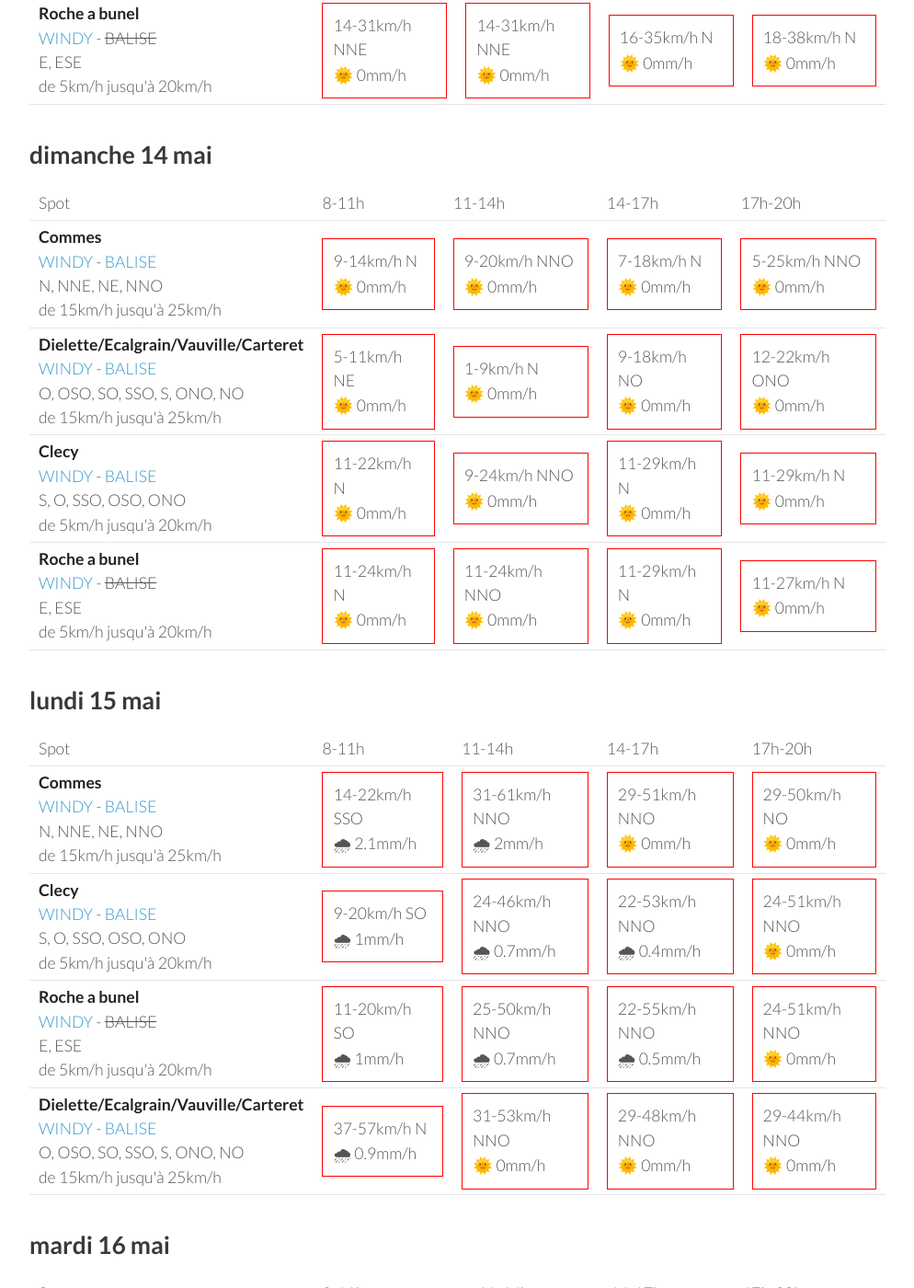
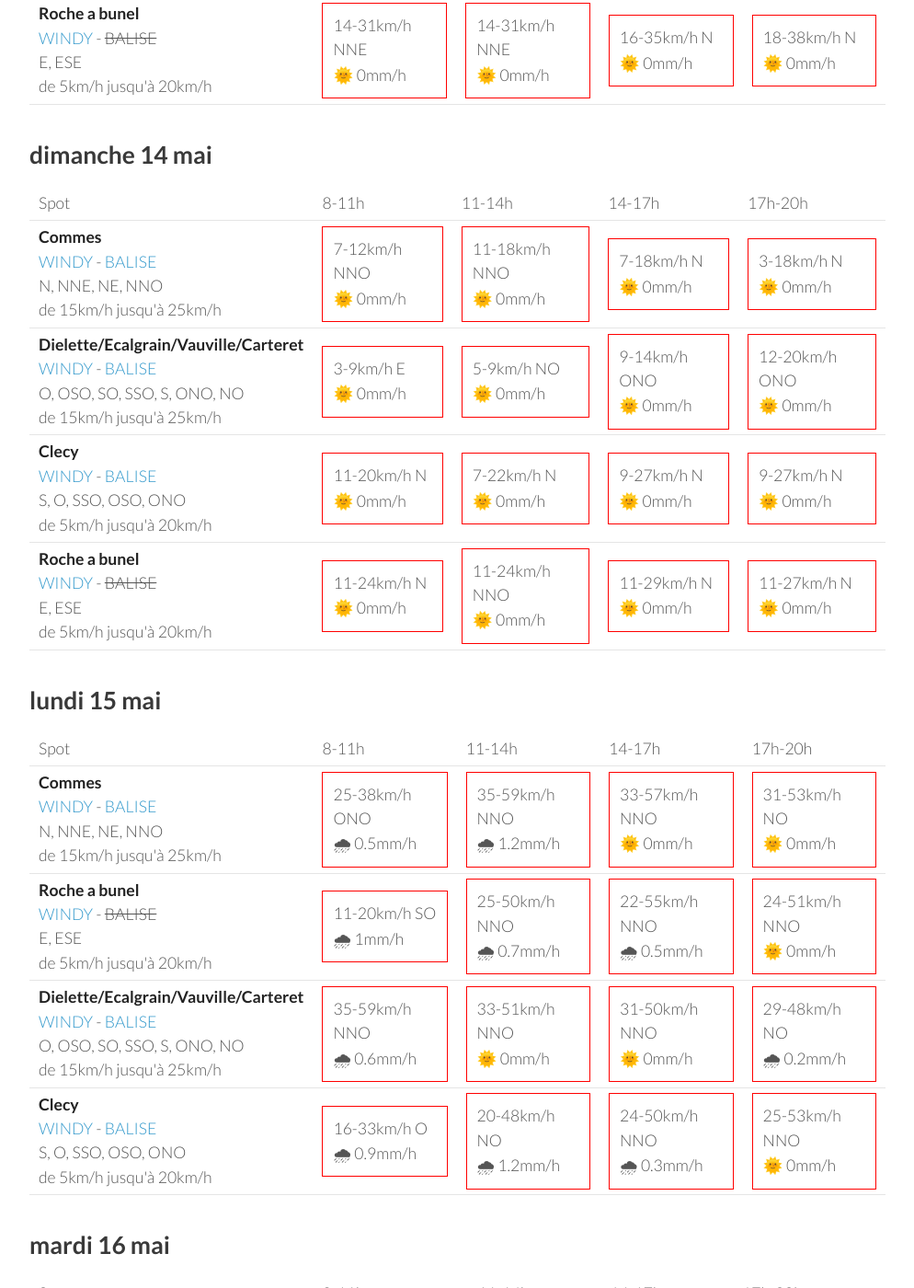
Before and after one commit to parapente-dans-le-nord/parapente-dans-le-nord.github.io, a Jekyll site: the page built from normandie.markdown, in a window 1280 px wide and 1400 px high, scrolled down 1312 px. Shown: the whole window at 92% size, without its empty margins (26-1020 px from the left). Built offline with Jekyll 4.4.1, drawn with Linux system fonts in a browser that asks for light colours; some of the changed text lies outside the part shown.

Commit message:
update index.markdown

```diff
--- a/normandie.markdown
+++ b/normandie.markdown
@@ -132,30 +132,30 @@ page mise à jour le vendredi 12 mai 13:46
 <tr>
         <td><strong>Commes</strong><br><a href="https://windy.com/49.346/-0.726?48.936,-0.726,8">WINDY</a> - <span class=""><a href="http://www.balisemeteo.com/balise.php?idBalise=158">BALISE</a> </span><br> <span class="vent-favorable">N, NNE, NE, NNO</span><br><span class="force-vent">de 15km/h jusqu'à 25km/h</span> </td>
 
-            <td><div class="not-flyable"><p>9-14km/h N</p><p>🌞 0mm/h</p></div></td>
-            <td><div class="not-flyable"><p>9-20km/h NNO</p><p>🌞 0mm/h</p></div></td>
+            <td><div class="not-flyable"><p>7-12km/h NNO</p><p>🌞 0mm/h</p></div></td>
+            <td><div class="not-flyable"><p>11-18km/h NNO</p><p>🌞 0mm/h</p></div></td>
             <td><div class="not-flyable"><p>7-18km/h N</p><p>🌞 0mm/h</p></div></td>
-            <td><div class="not-flyable"><p>5-25km/h NNO</p><p>🌞 0mm/h</p></div></td>
+            <td><div class="not-flyable"><p>3-18km/h N</p><p>🌞 0mm/h</p></div></td>
 
 
     </tr>
 <tr>
         <td><strong>Dielette/Ecalgrain/Vauville/Carteret</strong><br><a href="https://windy.com/49.650/-1.856?49.243,-1.856,8">WINDY</a> - <span class=""><a href="http://www.balisemeteo.com/balise.php?idBalise=81">BALISE</a> </span><br> <span class="vent-favorable">O, OSO, SO, SSO, S, ONO, NO</span><br><span class="force-vent">de 15km/h jusqu'à 25km/h</span> </td>
 
-            <td><div class="not-flyable"><p>5-11km/h NE</p><p>🌞 0mm/h</p></div></td>
-            <td><div class="not-flyable"><p>1-9km/h N</p><p>🌞 0mm/h</p></div></td>
-            <td><div class="not-flyable"><p>9-18km/h NO</p><p>🌞 0mm/h</p></div></td>
-            <td><div class="not-flyable"><p>12-22km/h ONO</p><p>🌞 0mm/h</p></div></td>
+            <td><div class="not-flyable"><p>3-9km/h E</p><p>🌞 0mm/h</p></div></td>
+            <td><div class="not-flyable"><p>5-9km/h NO</p><p>🌞 0mm/h</p></div></td>
+            <td><div class="not-flyable"><p>9-14km/h ONO</p><p>🌞 0mm/h</p></div></td>
+            <td><div class="not-flyable"><p>12-20km/h ONO</p><p>🌞 0mm/h</p></div></td>
 
 
     </tr>
 <tr>
         <td><strong>Clecy</strong><br><a href="https://windy.com/48.929/-0.470?48.516,-0.470,8">WINDY</a> - <span class=""><a href="http://www.balisemeteo.com/balise.php?idBalise=122">BALISE</a> </span><br> <span class="vent-favorable">S, O, SSO, OSO, ONO</span><br><span class="force-vent">de 5km/h jusqu'à 20km/h</span> </td>
 
-            <td><div class="not-flyable"><p>11-22km/h N</p><p>🌞 0mm/h</p></div></td>
-            <td><div class="not-flyable"><p>9-24km/h NNO</p><p>🌞 0mm/h</p></div></td>
-            <td><div class="not-flyable"><p>11-29km/h N</p><p>🌞 0mm/h</p></div></td>
-            <td><div class="not-flyable"><p>11-29km/h N</p><p>🌞 0mm/h</p></div></td>
+            <td><div class="not-flyable"><p>11-20km/h N</p><p>🌞 0mm/h</p></div></td>
+            <td><div class="not-flyable"><p>7-22km/h N</p><p>🌞 0mm/h</p></div></td>
+            <td><div class="not-flyable"><p>9-27km/h N</p><p>🌞 0mm/h</p></div></td>
+            <td><div class="not-flyable"><p>9-27km/h N</p><p>🌞 0mm/h</p></div></td>
 
 
     </tr>
@@ -188,20 +188,10 @@ page mise à jour le vendredi 12 mai 13:46
 <tr>
         <td><strong>Commes</strong><br><a href="https://windy.com/49.346/-0.726?48.936,-0.726,8">WINDY</a> - <span class=""><a href="http://www.balisemeteo.com/balise.php?idBalise=158">BALISE</a> </span><br> <span class="vent-favorable">N, NNE, NE, NNO</span><br><span class="force-vent">de 15km/h jusqu'à 25km/h</span> </td>
 
-            <td><div class="not-flyable"><p>14-22km/h SSO</p><p>🌧 2.1mm/h</p></div></td>
-            <td><div class="not-flyable"><p>31-61km/h NNO</p><p>🌧 2mm/h</p></div></td>
-            <td><div class="not-flyable"><p>29-51km/h NNO</p><p>🌞 0mm/h</p></div></td>
-            <td><div class="not-flyable"><p>29-50km/h NO</p><p>🌞 0mm/h</p></div></td>
-
-
-    </tr>
-<tr>
-        <td><strong>Clecy</strong><br><a href="https://windy.com/48.929/-0.470?48.516,-0.470,8">WINDY</a> - <span class=""><a href="http://www.balisemeteo.com/balise.php?idBalise=122">BALISE</a> </span><br> <span class="vent-favorable">S, O, SSO, OSO, ONO</span><br><span class="force-vent">de 5km/h jusqu'à 20km/h</span> </td>
-
-            <td><div class="not-flyable"><p>9-20km/h SO</p><p>🌧 1mm/h</p></div></td>
-            <td><div class="not-flyable"><p>24-46km/h NNO</p><p>🌧 0.7mm/h</p></div></td>
-            <td><div class="not-flyable"><p>22-53km/h NNO</p><p>🌧 0.4mm/h</p></div></td>
-            <td><div class="not-flyable"><p>24-51km/h NNO</p><p>🌞 0mm/h</p></div></td>
+            <td><div class="not-flyable"><p>25-38km/h ONO</p><p>🌧 0.5mm/h</p></div></td>
+            <td><div class="not-flyable"><p>35-59km/h NNO</p><p>🌧 1.2mm/h</p></div></td>
+            <td><div class="not-flyable"><p>33-57km/h NNO</p><p>🌞 0mm/h</p></div></td>
+            <td><div class="not-flyable"><p>31-53km/h NO</p><p>🌞 0mm/h</p></div></td>
 
 
     </tr>
@@ -218,10 +208,20 @@ page mise à jour le vendredi 12 mai 13:46
 <tr>
         <td><strong>Dielette/Ecalgrain/Vauville/Carteret</strong><br><a href="https://windy.com/49.650/-1.856?49.243,-1.856,8">WINDY</a> - <span class=""><a href="http://www.balisemeteo.com/balise.php?idBalise=81">BALISE</a> </span><br> <span class="vent-favorable">O, OSO, SO, SSO, S, ONO, NO</span><br><span class="force-vent">de 15km/h jusqu'à 25km/h</span> </td>
 
-            <td><div class="not-flyable"><p>37-57km/h N</p><p>🌧 0.9mm/h</p></div></td>
-            <td><div class="not-flyable"><p>31-53km/h NNO</p><p>🌞 0mm/h</p></div></td>
-            <td><div class="not-flyable"><p>29-48km/h NNO</p><p>🌞 0mm/h</p></div></td>
-            <td><div class="not-flyable"><p>29-44km/h NNO</p><p>🌞 0mm/h</p></div></td>
+            <td><div class="not-flyable"><p>35-59km/h NNO</p><p>🌧 0.6mm/h</p></div></td>
+            <td><div class="not-flyable"><p>33-51km/h NNO</p><p>🌞 0mm/h</p></div></td>
+            <td><div class="not-flyable"><p>31-50km/h NNO</p><p>🌞 0mm/h</p></div></td>
+            <td><div class="not-flyable"><p>29-48km/h NO</p><p>🌧 0.2mm/h</p></div></td>
+
+
+    </tr>
+<tr>
+        <td><strong>Clecy</strong><br><a href="https://windy.com/48.929/-0.470?48.516,-0.470,8">WINDY</a> - <span class=""><a href="http://www.balisemeteo.com/balise.php?idBalise=122">BALISE</a> </span><br> <span class="vent-favorable">S, O, SSO, OSO, ONO</span><br><span class="force-vent">de 5km/h jusqu'à 20km/h</span> </td>
+
+            <td><div class="not-flyable"><p>16-33km/h O</p><p>🌧 0.9mm/h</p></div></td>
+            <td><div class="not-flyable"><p>20-48km/h NO</p><p>🌧 1.2mm/h</p></div></td>
+            <td><div class="not-flyable"><p>24-50km/h NNO</p><p>🌧 0.3mm/h</p></div></td>
+            <td><div class="not-flyable"><p>25-53km/h NNO</p><p>🌞 0mm/h</p></div></td>
 
 
     </tr>
```
Also changed, not shown: other parts of normandie.markdown (+1 -1 lines).
